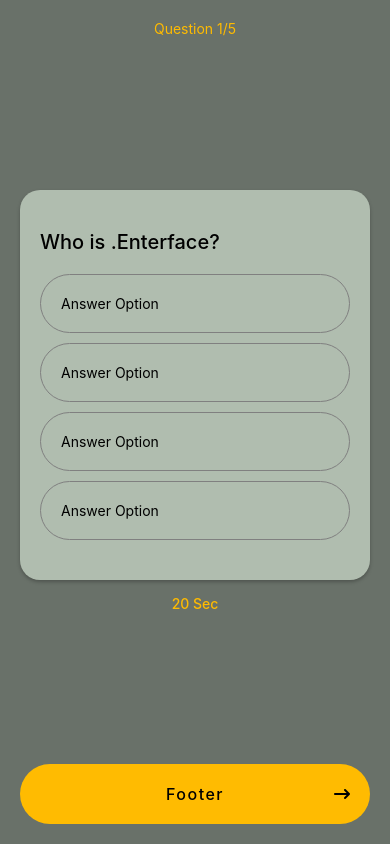
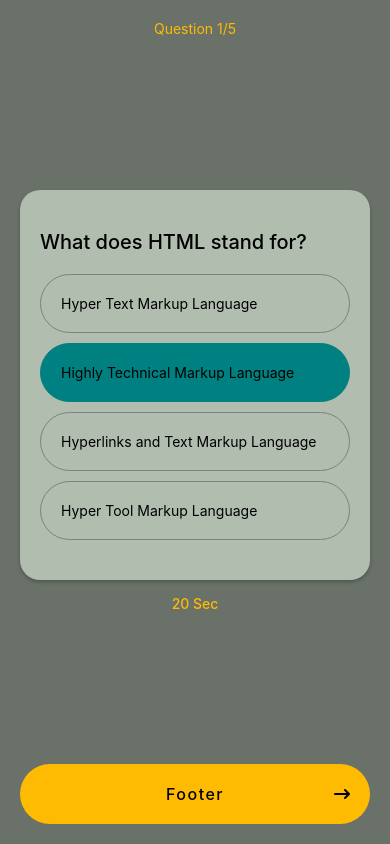
Before and after one commit to EnterfaceLLC/Quiz, a React Native app: screen / in a window 390 px wide. Built offline with nearby package versions, Linux system fonts and the light colour scheme.

Commit message:
+Module 2.2 Props

```diff
--- a/src/Components/Answer.tsx
+++ b/src/Components/Answer.tsx
@@ -1,10 +1,22 @@
-import { View, Text, StyleSheet } from "react-native";
+import { View, Text, StyleSheet, Pressable } from "react-native";
 
-const Answer = () => {
+type AnswerOptionProps = {
+  options: string;
+  isSelected?: boolean;
+  onPressed: () => void;
+};
+
+const Answer = ({ options, isSelected, onPressed }: AnswerOptionProps) => {
   return (
-    <View style={styles.main}>
-      <Text>Answer Option</Text>
-    </View>
+    <Pressable
+      onPress={onPressed}
+      style={[
+        styles.main,
+        isSelected && { backgroundColor: "teal", borderColor: "teal" },
+      ]}
+    >
+      <Text>{options}</Text>
+    </Pressable>
   );
 };
 
--- a/src/Components/QuizCard.tsx
+++ b/src/Components/QuizCard.tsx
@@ -1,15 +1,30 @@
 import { View, Text, StyleSheet } from "react-native";
 import Answer from "./Answer";
+import { Inquiry } from "../types";
 
-const QuizCard = () => {
+type QuestionProps = {
+  inquiry: Inquiry;
+};
+
+const QuizCard = ({ inquiry }: QuestionProps) => {
+  const selectedOpt = inquiry.options[1];
+
+  const PressedOpt = (inquiry: string) => {
+    console.warn("Selected:", inquiry);
+  };
+
   return (
     <View style={styles.cardBG}>
-      <Text style={styles.text}>Who is .Enterface?</Text>
+      <Text style={styles.text}>{inquiry.title}</Text>
       <View style={styles.answer}>
-        <Answer />
-        <Answer />
-        <Answer />
-        <Answer />
+        {inquiry.options.map((option) => (
+          <Answer
+            key={option}
+            options={option}
+            isSelected={option === selectedOpt}
+            onPressed={() => PressedOpt(option)}
+          />
+        ))}
       </View>
     </View>
   );
--- a/src/app/MainScrn.tsx
+++ b/src/app/MainScrn.tsx
@@ -1,6 +1,9 @@
 import { View, Text, StyleSheet, SafeAreaView, Pressable } from "react-native";
 import QuizCard from "../Components/QuizCard";
 import { FontAwesome6 } from '@expo/vector-icons';
+
+import questions from '../questions';
+const question = questions[0];
 
 const MainScrn = () => {
   return (
@@ -10,7 +13,7 @@
           <Text style={styles.title}>Question 1/5</Text>
         </View>
         <View>
-          <QuizCard />
+          <QuizCard inquiry={question} />
           <Text style={styles.time}>20 Sec</Text>
         </View>
 
--- /dev/null
+++ b/src/questions.ts
@@ -0,0 +1,42 @@
+export default [
+  {
+    title: 'What does HTML stand for?',
+    options: [
+      'Hyper Text Markup Language',
+      'Highly Technical Markup Language',
+      'Hyperlinks and Text Markup Language',
+      'Hyper Tool Markup Language',
+    ],
+    correctAnswer: 'Hyper Text Markup Language',
+  },
+  {
+    title: 'Which language is primarily used for styling web pages?',
+    options: ['HTML', 'Python', 'CSS', 'JavaScript'],
+    correctAnswer: 'CSS',
+  },
+  {
+    title: "In programming, what is a 'bug'?",
+    options: [
+      "A feature that's not documented",
+      'An error in a program',
+      'A type of virus',
+      'An internet crawler',
+    ],
+    correctAnswer: 'An error in a program',
+  },
+  {
+    title: "What is the purpose of a 'for loop' in programming?",
+    options: [
+      'To repeat a block of code a limited number of times',
+      'To style a webpage',
+      'To declare variables',
+      'To create a new function',
+    ],
+    correctAnswer: 'To repeat a block of code a limited number of times',
+  },
+  {
+    title: 'Which symbol is used to denote an ID selector in CSS?',
+    options: ['#', '.', '!', '@'],
+    correctAnswer: '#',
+  },
+];
--- /dev/null
+++ b/src/types.ts
@@ -0,0 +1,5 @@
+export type Inquiry = {
+  title: string;
+  options: string[];
+  correctAnswer: string;
+};
```
